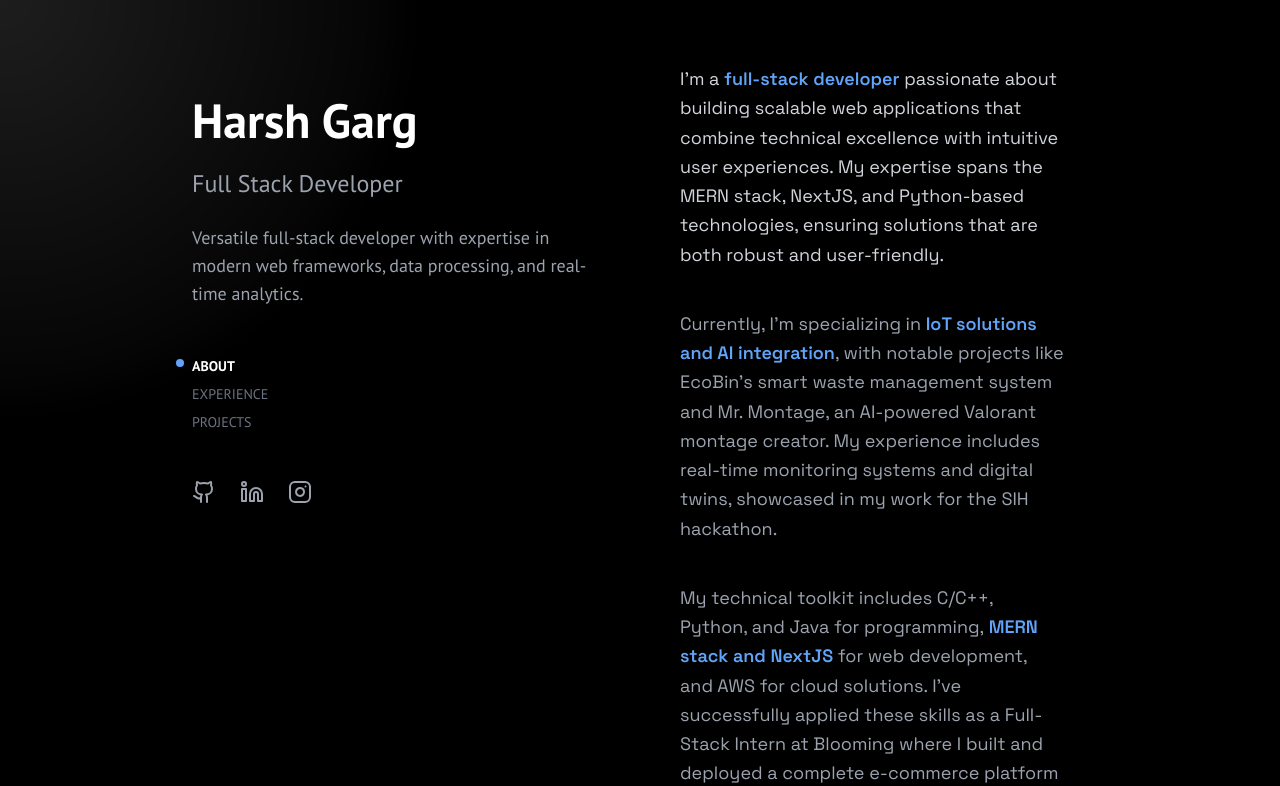
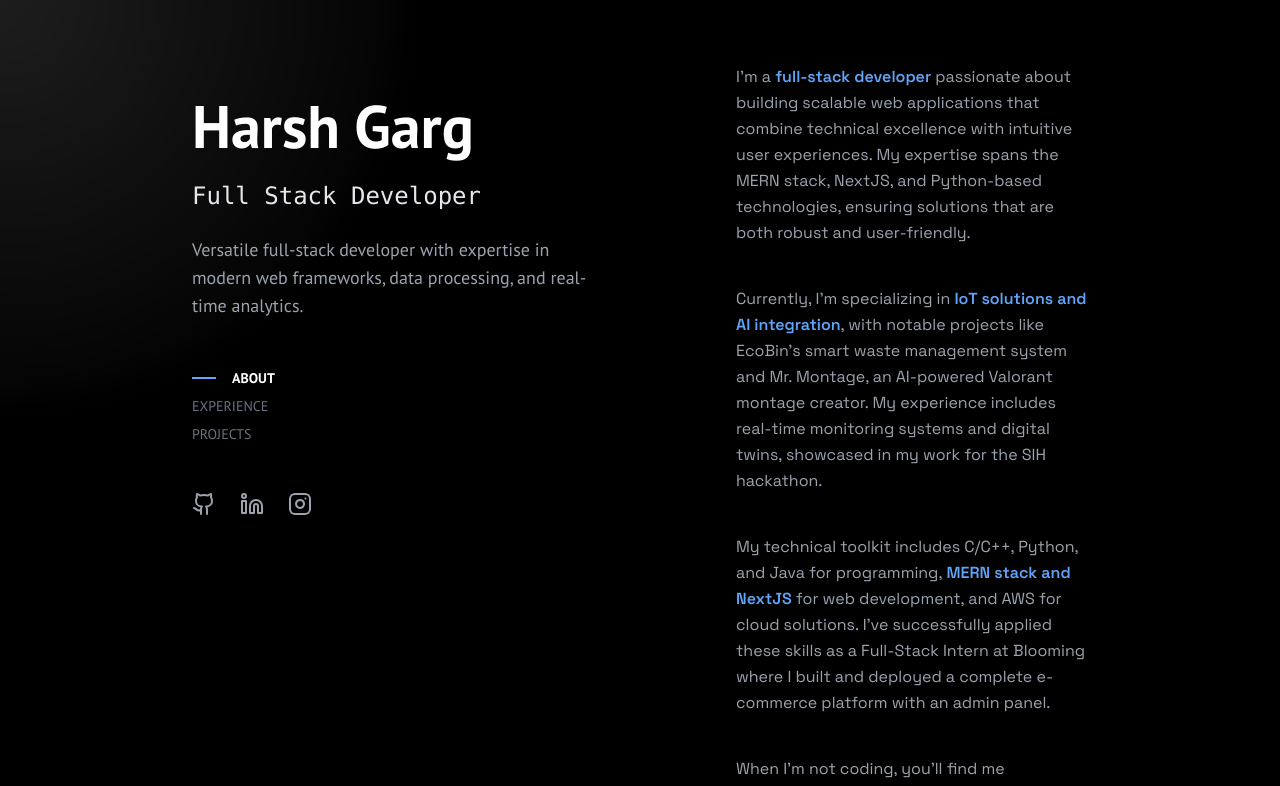
Before and after one commit to HarshGarg1290/Portfolio, a Next.js app: page / in a window 1280 px wide. Shown: the top 786 px of the page. Built offline with nearby package versions, Linux system fonts and the light colour scheme.

Commit message:
ui changes

```diff
--- a/src/components/home/About.jsx
+++ b/src/components/home/About.jsx
@@ -9,14 +9,15 @@ export default function AboutSection({ aboutRef }) {
 			variants={sectionVariants}
 			initial="hidden"
 			whileInView="visible"
-			viewport={{ once: true }}
-			className="space-y-10 px-6  "
+			viewport={{ once: true }} // Animation triggers only once
+			className="space-y-10 text-md"
 		>
 			<motion.p
-				className="text-lg leading-relaxed text-gray-300 max-w-3xl"
+				className=" leading-relaxed text-gray-400 max-w-3xl"
 				initial={{ opacity: 0, y: 20 }}
 				whileInView={{ opacity: 1, y: 0 }}
 				transition={{ duration: 0.6, ease: "easeOut" }}
+				viewport={{ once: true }} // Ensures this animation runs only once
 			>
 				I'm a{" "}
 				<span className="text-blue-400 font-semibold">
@@ -29,10 +30,11 @@ export default function AboutSection({ aboutRef }) {
 			</motion.p>
 
 			<motion.p
-				className="text-lg leading-relaxed text-gray-400 max-w-3xl"
+				className="leading-relaxed text-gray-400 max-w-3xl"
 				initial={{ opacity: 0, y: 20 }}
 				whileInView={{ opacity: 1, y: 0 }}
 				transition={{ duration: 0.8, ease: "easeOut", delay: 0.2 }}
+				viewport={{ once: true }} // Ensures this animation runs only once
 			>
 				Currently, I'm specializing in{" "}
 				<span className="text-blue-400 font-semibold">
@@ -45,10 +47,11 @@ export default function AboutSection({ aboutRef }) {
 			</motion.p>
 
 			<motion.p
-				className="text-lg leading-relaxed text-gray-400 max-w-3xl"
+				className=" leading-relaxed text-gray-400 max-w-3xl"
 				initial={{ opacity: 0, y: 20 }}
 				whileInView={{ opacity: 1, y: 0 }}
 				transition={{ duration: 1, ease: "easeOut", delay: 0.4 }}
+				viewport={{ once: true }} // Ensures this animation runs only once
 			>
 				My technical toolkit includes C/C++, Python, and Java for programming,
 				<span className="text-blue-400 font-semibold">
@@ -61,10 +64,11 @@ export default function AboutSection({ aboutRef }) {
 			</motion.p>
 
 			<motion.p
-				className="text-lg leading-relaxed text-gray-400 max-w-3xl"
+				className=" leading-relaxed text-gray-400 max-w-3xl"
 				initial={{ opacity: 0, y: 20 }}
 				whileInView={{ opacity: 1, y: 0 }}
 				transition={{ duration: 1.2, ease: "easeOut", delay: 0.6 }}
+				viewport={{ once: true }} // Ensures this animation runs only once
 			>
 				When I'm not coding, you'll find me participating in{" "}
 				<span className="text-blue-400 font-semibold">hackathons</span>,
--- a/src/components/home/Experience.jsx
+++ b/src/components/home/Experience.jsx
@@ -13,7 +13,7 @@ export default function ExperienceSection({ experienceRef, experiences }) {
 			viewport={{ once: true }}
 			className="space-y-12"
 		>
-			<h2 className="sm:hidden text-2xl font-bold text-white">Experience</h2>
+			<h2 className="sm:hidden  text-2xl font-bold text-white">EXPERIENCE</h2>
 			<div className="space-y-12">
 				{experiences.map((exp, index) => (
 					<motion.div
--- a/src/components/home/Hero.jsx
+++ b/src/components/home/Hero.jsx
@@ -3,9 +3,9 @@ import { motion } from "framer-motion";
 
 export default function Hero() {
 	return (
-		<div className="space-y-6 max-w-[400px] pt-8">
+		<div className="space-y-6 max-w-[400px] sm:pt-8">
 			<motion.h1
-				className="text-4xl md:text-5xl font-bold text-white flex items-center gap-3"
+				className="text-4xl md:text-6xl font-bold text-white flex items-center gap-3"
 				initial={{ opacity: 0, y: 20 }}
 				animate={{ opacity: 1, y: 0 }}
 				transition={{ delay: 0.2 }}
@@ -14,7 +14,7 @@ export default function Hero() {
 
 			</motion.h1>
 			<motion.h2
-				className="text-xl md:text-2xl text-gray-400"
+				className="text-xl md:text-2xl text-gray-200 font-mono"
 				initial={{ opacity: 0 }}
 				animate={{ opacity: 1 }}
 				transition={{ delay: 0.3 }}
--- a/src/components/home/Navigation.jsx
+++ b/src/components/home/Navigation.jsx
@@ -1,5 +1,6 @@
 import { motion } from "framer-motion";
 import Link from "next/link";
+import { useState, useEffect } from "react";
 
 const navVariants = {
 	hidden: { opacity: 0, y: 10 },
@@ -7,8 +8,8 @@ const navVariants = {
 		opacity: 1,
 		y: 0,
 		transition: {
-			staggerChildren: 0.15, // Smooth stagger effect
-			ease: [0.25, 1, 0.5, 1], // Cubic bezier easing
+			staggerChildren: 0.15,
+			ease: [0.25, 1, 0.5, 1],
 		},
 	},
 };
@@ -28,6 +29,18 @@ export default function Navigation({
 	handleNavClick,
 	navItems,
 }) {
+	const [isExpanded, setIsExpanded] = useState(false);
+
+	useEffect(() => {
+		// Wait for dot to reach new position before expanding
+		const timeout = setTimeout(() => setIsExpanded(true), 300);
+
+		return () => {
+			clearTimeout(timeout);
+			setIsExpanded(false); // Reset before transitioning
+		};
+	}, [activeSection]);
+
 	return (
 		<nav className="relative">
 			<motion.ul
@@ -41,10 +54,30 @@ export default function Navigation({
 						key={item.label}
 						variants={itemVariants}
 						whileHover="hover"
+						className="flex flex-row items-center gap-4"
 					>
+						{activeSection === item.label.toLowerCase() && (
+							<motion.span
+								className="bg-blue-400"
+								layoutId="activeSection"
+								transition={{
+									type: "spring",
+									stiffness: 380,
+									damping: 30,
+								}}
+								animate={{
+									width: isExpanded ? "24px" : "8px",
+									height: isExpanded ? "2px" : "8px",
+									borderRadius: isExpanded ? "0px" : "999px",
+								}}
+							/>
+						)}
 						<Link
 							href={item.href}
-							onClick={(e) => handleNavClick(e, item.href.slice(1))}
+							onClick={(e) => {
+								handleNavClick(e, item.href.slice(1));
+								setIsExpanded(false); // Shrink before movement
+							}}
 							className={`block text-sm relative transition-all ${
 								activeSection === item.label.toLowerCase()
 									? "text-white font-semibold"
@@ -52,13 +85,6 @@ export default function Navigation({
 							}`}
 						>
 							{item.label}
-							{activeSection === item.label.toLowerCase() && (
-								<motion.span
-									className="absolute -left-4 top-[7px] -translate-y-1/2 w-2 h-2 bg-blue-400 rounded-full"
-									layoutId="activeSection"
-									transition={{ type: "spring", stiffness: 380, damping: 30 }}
-								/>
-							)}
 						</Link>
 					</motion.li>
 				))}
--- a/src/components/home/Project.jsx
+++ b/src/components/home/Project.jsx
@@ -14,7 +14,7 @@ export default function ProjectsSection({ projectsRef, projects }) {
 			className="space-y-12"
 		>
 			<h2 className="sm:hidden text-2xl font-bold text-white">
-				Featured Projects
+			PROJECTS
 			</h2>
 			<motion.div className="grid gap-8" variants={containerVariants}>
 				{projects.map((project, index) => (
--- a/src/pages/index.js
+++ b/src/pages/index.js
@@ -72,8 +72,8 @@ export default function Home() {
 			<main className="min-h-screen font-spacegrotesk bg-navy-900 text-gray-300 relative overflow-x-hidden">
 				<GeometricShapes />
 				<CustomCursor />
-				<div className="container mx-auto px-4 md:px-8 lg:px-48 py-16 relative">
-					<div className="flex flex-col lg:flex-row  gap-8 lg:gap-36">
+				<div className="container mx-auto px-4 md:px-8 lg:px-48 py-8 sm:py-16 relative">
+					<div className="flex flex-col lg:flex-row  gap-8 lg:gap-56">
 						<div className="mx-40"></div>
 						<div className="sm:fixed">
 							<Sidebar
```
